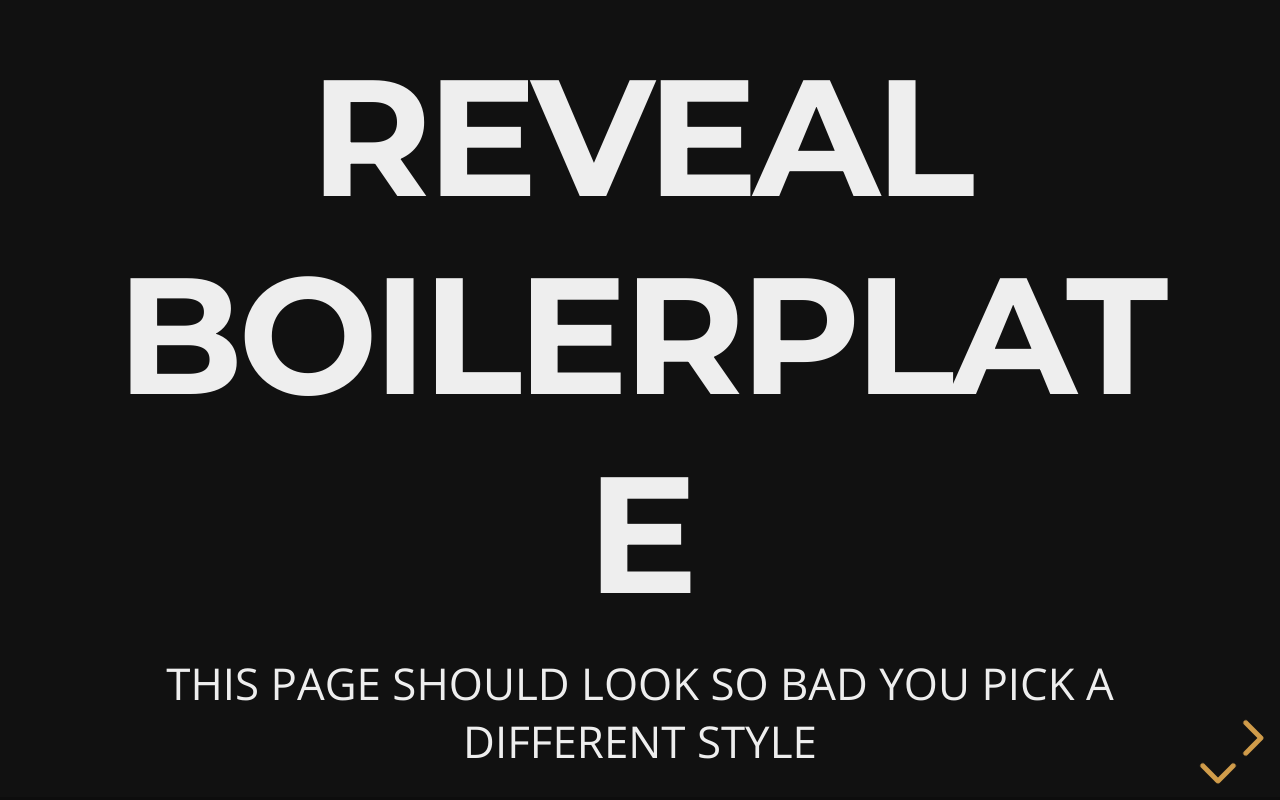
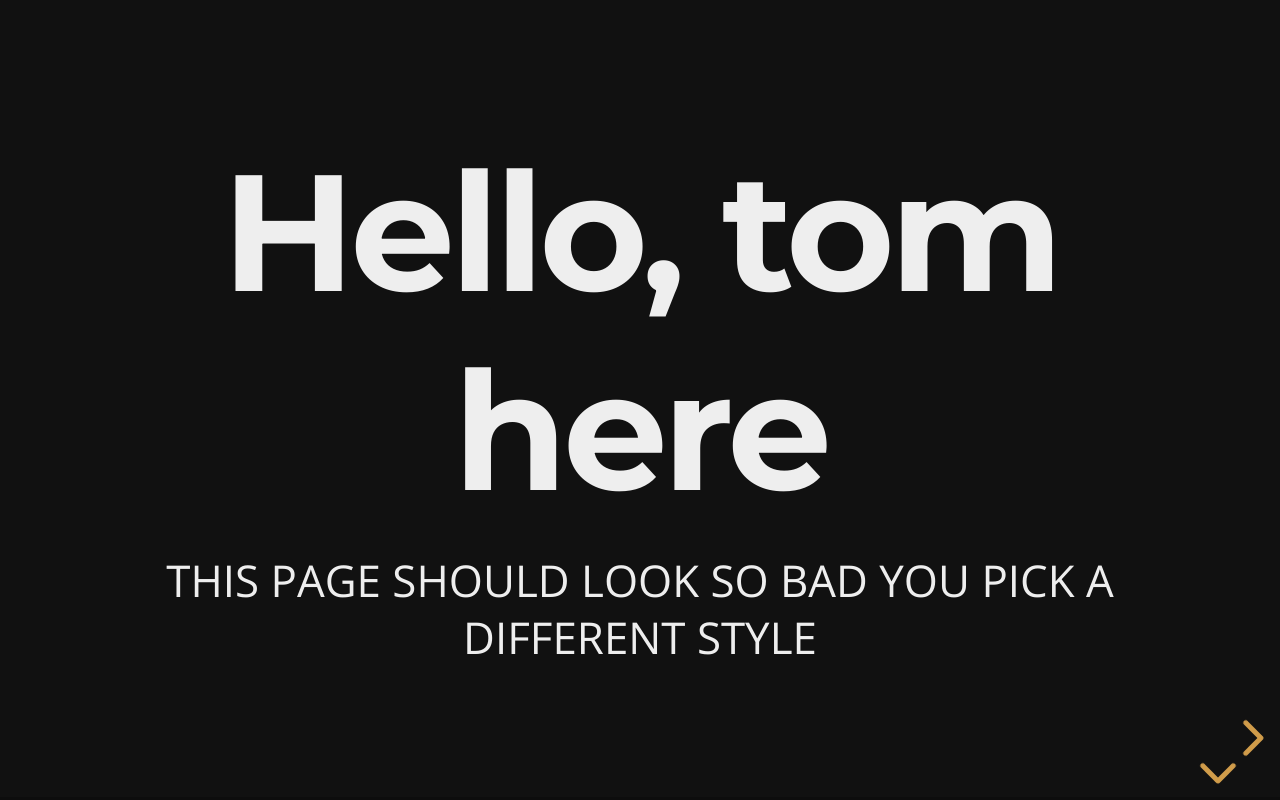
Before and after one commit to Tom-Rowe/2019Code1240Presentation, a plain HTML site: page index.html in a window 1280 px wide. Drawn offline with nearby package versions, Linux system fonts and the light colour scheme.

Commit message:
title attempt

```diff
--- a/index.html
+++ b/index.html
@@ -19,7 +19,7 @@
 
 
 				<section>
-					<section><h1>REVEAL BOILERPLATE</h1>THIS PAGE SHOULD LOOK SO BAD YOU PICK A DIFFERENT STYLE</section>
+					<section><h1>Hello, tom here</h1>THIS PAGE SHOULD LOOK SO BAD YOU PICK A DIFFERENT STYLE</section>
 					<section>Slide B</section>
 				</section>
 				<section>Slide 2</section>
```
